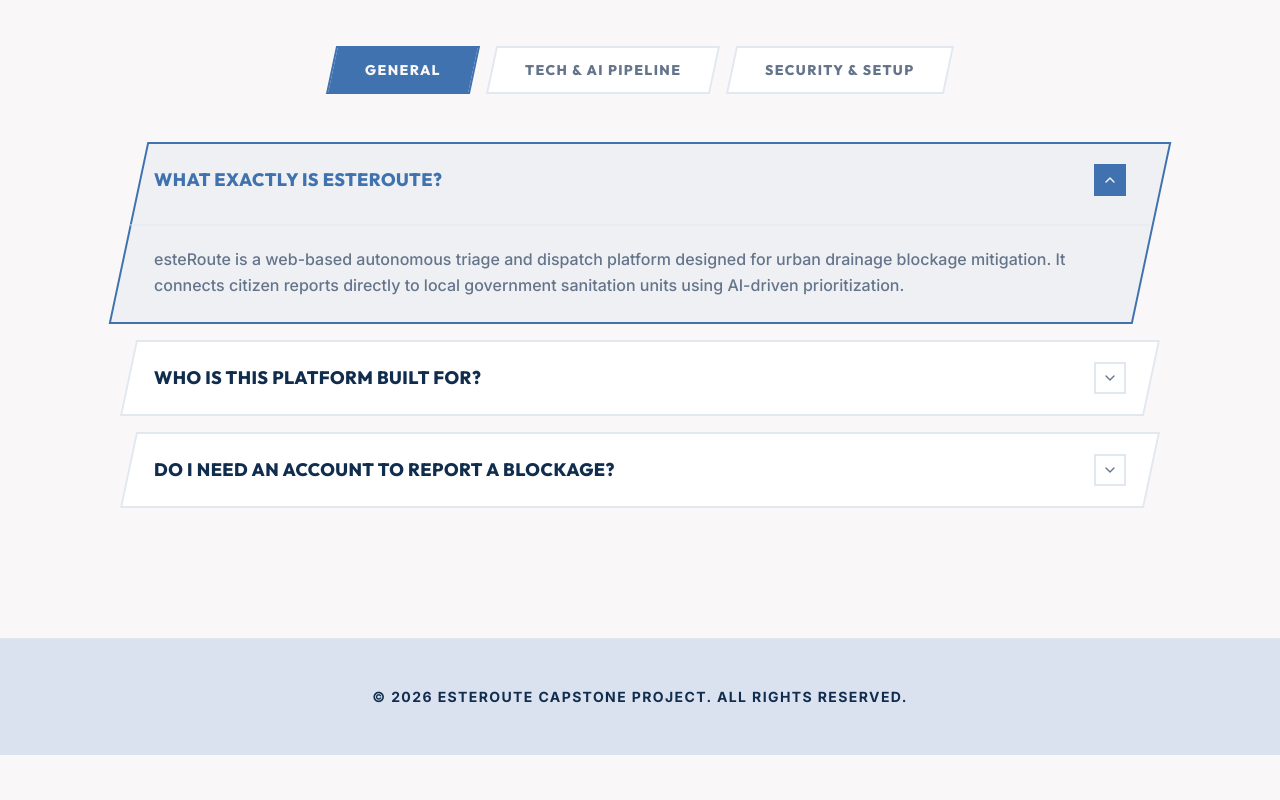
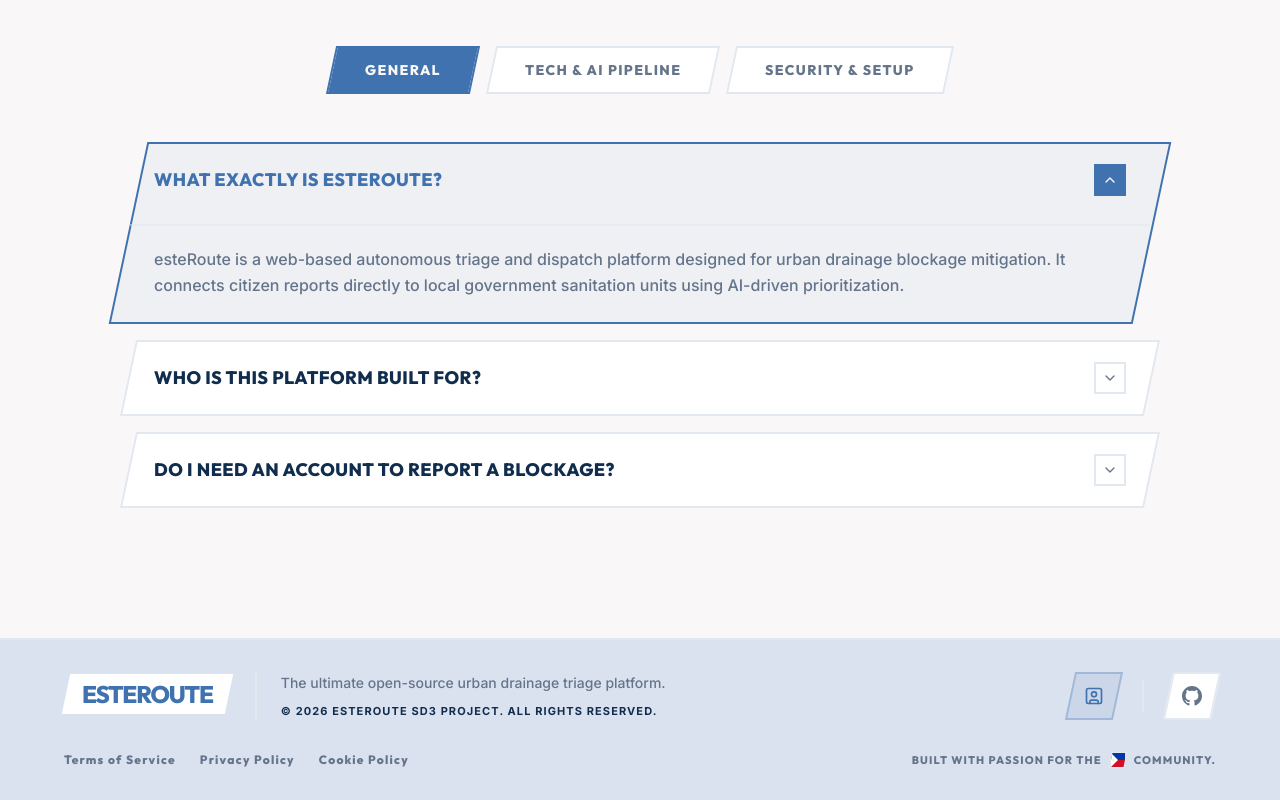
Before and after one commit to Goldenavs/esteRoute, a React (Vite) app in the folder frontend/: page /login in a window 1280 px wide. Shown: the part 3776-4576 px from the top of the page. Before the commit the page ends 4531 px from the top, so only its background shows below. Built offline with nearby package versions, Linux system fonts and the light colour scheme.

Commit message:
feat: add footer

```diff
--- a/frontend/src/components/auth/FooterSection.tsx
+++ b/frontend/src/components/auth/FooterSection.tsx
@@ -1,7 +1,185 @@
+import React, { useState, useEffect } from 'react';
+import { createPortal } from 'react-dom';
+import { motion, AnimatePresence } from 'framer-motion';
+
+const GithubIcon = ({ className }: { className?: string }) => (
+  <svg className={className} viewBox="0 0 24 24" fill="currentColor">
+    <path d="M12 0c-6.626 0-12 5.373-12 12 0 5.302 3.438 9.8 8.207 11.387.599.111.793-.261.793-.577v-2.234c-3.338.726-4.033-1.416-4.033-1.416-.546-1.387-1.333-1.756-1.333-1.756-1.089-.745.083-.729.083-.729 1.205.084 1.839 1.237 1.839 1.237 1.07 1.834 2.807 1.304 3.492.997.107-.775.418-1.305.762-1.604-2.665-.305-5.467-1.334-5.467-5.931 0-1.311.469-2.381 1.236-3.221-.124-.303-.535-1.524.117-3.176 0 0 1.008-.322 3.301 1.23.957-.266 1.983-.399 3.003-.404 1.02.005 2.047.138 3.006.404 2.291-1.552 3.297-1.23 3.297-1.23.653 1.653.242 2.874.118 3.176.77.84 1.235 1.911 1.235 3.221 0 4.609-2.807 5.624-5.479 5.921.43.372.823 1.102.823 2.222v3.293c0 .319.192.694.801.576 4.765-1.589 8.199-6.086 8.199-11.386 0-6.627-5.373-12-12-12z" />
+  </svg>
+);
+
+const UserIcon = ({ className }: { className?: string }) => (
+  <svg className={className} viewBox="0 0 24 24" fill="none" stroke="currentColor" strokeWidth="2" strokeLinecap="round" strokeLinejoin="round">
+    <rect width="18" height="18" x="3" y="3" rx="2" />
+    <circle cx="12" cy="10" r="3" />
+    <path d="M7 21v-2a2 2 0 0 1 2-2h6a2 2 0 0 1 2 2v2" />
+  </svg>
+);
+
+const CloseIcon = ({ className }: { className?: string }) => (
+  <svg className={className} viewBox="0 0 24 24" fill="none" stroke="currentColor" strokeWidth="2" strokeLinecap="round" strokeLinejoin="round">
+    <line x1="18" y1="6" x2="6" y2="18" />
+    <line x1="6" y1="6" x2="18" y2="18" />
+  </svg>
+);
+
+type LegalDoc = 'Terms of Service' | 'Privacy Policy' | 'Cookie Policy' | null;
+
+const legalContent = {
+  'Terms of Service': "Welcome to esteRoute. By using this platform, you agree to these Terms of Service. This platform is built as an academic prototype. You agree not to misuse the content, disrupt the services, or attempt to exploit any vulnerabilities in the system. The platform is provided 'as is' without warranties of any kind. We reserve the right to modify or terminate the service at any time.",
+  'Privacy Policy': "We value your privacy. Your data (such as photos and GPS coordinates) is stored securely in our database solely to provide triage analysis. We do not sell your personal data to third parties. If you wish to have your data completely removed, please contact the administrators.",
+  'Cookie Policy': "esteRoute uses minimal cookies strictly necessary for the platform to function properly. We use cookies to save your theme preferences and remember your session state. We do not use third-party tracking or advertising cookies."
+};
+
 export default function FooterSection() {
+  const [activeDoc, setActiveDoc] = useState<LegalDoc>(null);
+
+  // Lock body scroll when modal is open
+  useEffect(() => {
+    if (activeDoc) {
+      document.body.style.overflow = 'hidden';
+    } else {
+      document.body.style.overflow = 'unset';
+    }
+    return () => {
+      document.body.style.overflow = 'unset';
+    };
+  }, [activeDoc]);
+
   return (
-    <section id="footer" className="bg-surface-subtle py-12 px-8 flex flex-col items-center justify-center border-t border-border-subtle">
-      <p className="text-text-muted text-sm tracking-widest uppercase font-bold">&copy; 2026 esteRoute Capstone Project. All rights reserved.</p>
-    </section>
+    <footer id="footer" className="bg-surface-subtle py-8 border-t-2 border-border-subtle overflow-hidden">
+      <div className="w-full max-w-7xl mx-auto px-6 lg:px-16 flex flex-col md:flex-row items-center justify-between gap-8">
+
+        {/* Brand & Text (Left) */}
+        <div className="flex flex-col md:flex-row items-center md:items-start gap-6 text-center md:text-left">
+          <div className="flex-shrink-0 cursor-default">
+            {/* Text Logo Replacement */}
+            <div className="font-heading font-black text-2xl tracking-tighter uppercase text-brand-primary -skew-x-12 border-2 border-brand-primary/20 bg-surface px-4 py-1">
+              <span className="skew-x-12 block">esteRoute</span>
+            </div>
+          </div>
+
+          <div className="h-12 w-[2px] bg-border-subtle hidden md:block"></div>
+
+          <div className="flex flex-col">
+            <p className="text-sm font-medium text-text-secondary leading-relaxed">
+              The ultimate open-source urban drainage triage platform.
+            </p>
+            <p className="text-[11px] font-bold text-text-muted mt-2 tracking-widest uppercase">
+              © 2026 esteRoute SD3 Project. All rights reserved.
+            </p>
+          </div>
+        </div>
+
+        {/* Socials (Right) */}
+        <div className="flex items-center gap-4">
+          {/* Dev Journal Icon */}
+          <a
+            href="https://goldenavs-dev-journal.vercel.app/"
+            target="_blank"
+            rel="noopener noreferrer"
+            className="p-3 bg-brand-primary/10 text-brand-primary border-2 border-brand-primary/30 hover:bg-brand-primary hover:text-brand-white transition-all duration-300 hover:-translate-y-1 relative group cursor-pointer -skew-x-12"
+            aria-label="Dev Journal"
+          >
+            <div className="skew-x-12">
+              <UserIcon className="w-5 h-5" />
+            </div>
+            <span className="absolute -top-12 left-1/2 -translate-x-1/2 px-3 py-1 bg-surface border-2 border-border-subtle text-[10px] font-heading font-black tracking-widest uppercase text-text-primary opacity-0 group-hover:opacity-100 transition-opacity whitespace-nowrap pointer-events-none shadow-xl skew-x-12">
+              Meet the Dev
+            </span>
+          </a>
+
+          <div className="h-8 w-[2px] bg-border-subtle mx-2"></div>
+
+          {/* GitHub Icon */}
+          <a
+            href="https://github.com/Goldenavs"
+            target="_blank"
+            rel="noopener noreferrer"
+            className="p-3 bg-surface border-2 border-border-subtle text-text-secondary hover:text-text-primary hover:border-text-primary hover:shadow-lg transition-all duration-300 hover:-translate-y-1 cursor-pointer -skew-x-12"
+            aria-label="GitHub"
+          >
+            <div className="skew-x-12">
+              <GithubIcon className="w-5 h-5" />
+            </div>
+          </a>
+        </div>
+      </div>
+
+      {/* Legal & Community Note */}
+      <div className="w-full max-w-7xl mx-auto px-6 lg:px-16 mt-8 flex flex-col md:flex-row justify-between items-center gap-6">
+
+        {/* Legal Links */}
+        <div className="flex items-center gap-6 text-xs font-heading font-black uppercase tracking-widest text-text-secondary">
+          {(['Terms of Service', 'Privacy Policy', 'Cookie Policy'] as LegalDoc[]).map(doc => (
+            <button
+              key={doc!}
+              onClick={() => setActiveDoc(doc)}
+              className="hover:text-brand-primary transition-colors focus:outline-none cursor-pointer"
+            >
+              {doc}
+            </button>
+          ))}
+        </div>
+
+        {/* Community Note */}
+        <div className="flex items-center gap-2 text-[11px] font-heading font-black uppercase tracking-widest text-text-secondary">
+          <span>Built with passion for the</span>
+          <span className="inline-flex items-center justify-center w-4 h-4 overflow-hidden border border-border-subtle -skew-x-12">
+            {/* Simple Philippine Flag representation inside parallelogram */}
+            <div className="skew-x-12 w-full h-full flex items-center justify-center">
+              <svg viewBox="0 0 64 64" className="w-full h-full">
+                <rect width="64" height="32" fill="#0038A8" />
+                <rect y="32" width="64" height="32" fill="#CE1126" />
+                <polygon points="0,0 32,32 0,64" fill="#FFFFFF" />
+                <circle cx="10" cy="32" r="3" fill="#FCD116" />
+              </svg>
+            </div>
+          </span>
+          <span>Community.</span>
+        </div>
+      </div>
+
+      {/* Legal Modal Portal to document.body */}
+      {createPortal(
+        <AnimatePresence>
+          {activeDoc && (
+            <div className="fixed inset-0 z-50 flex items-center justify-center p-4">
+              <motion.div
+                initial={{ opacity: 0 }}
+                animate={{ opacity: 1 }}
+                exit={{ opacity: 0 }}
+                onClick={() => setActiveDoc(null)}
+                className="absolute inset-0 bg-app-bg/80 backdrop-blur-md cursor-pointer"
+              />
+              <motion.div
+                initial={{ opacity: 0, scale: 0.95, y: 20 }}
+                animate={{ opacity: 1, scale: 1, y: 0 }}
+                exit={{ opacity: 0, scale: 0.95, y: 20 }}
+                className="relative w-full max-w-2xl bg-surface border-2 border-border-subtle shadow-2xl overflow-hidden flex flex-col max-h-[80vh] -skew-x-3"
+              >
+                <div className="skew-x-3 h-full flex flex-col">
+                  <div className="p-6 border-b-2 border-border-subtle flex items-center justify-between bg-surface-subtle">
+                    <h3 className="text-xl font-heading font-black uppercase tracking-widest text-text-primary">{activeDoc}</h3>
+                    <button
+                      onClick={() => setActiveDoc(null)}
+                      className="p-2 text-text-secondary hover:text-brand-primary transition-colors bg-surface border-2 border-border-subtle hover:border-brand-primary cursor-pointer -skew-x-12"
+                    >
+                      <div className="skew-x-12">
+                        <CloseIcon className="w-5 h-5" />
+                      </div>
+                    </button>
+                  </div>
+                  <div className="p-8 text-base text-text-secondary leading-loose overflow-y-auto font-medium">
+                    <p>{legalContent[activeDoc]}</p>
+                  </div>
+                </div>
+              </motion.div>
+            </div>
+          )}
+        </AnimatePresence>,
+        document.body
+      )}
+    </footer>
   );
 }
```
